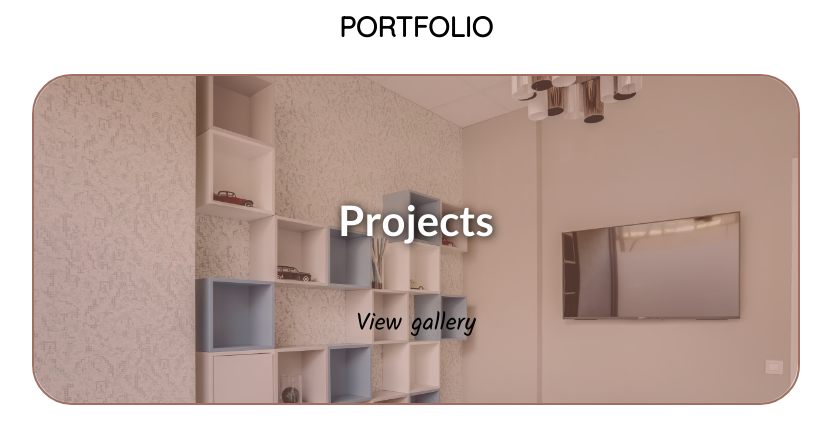
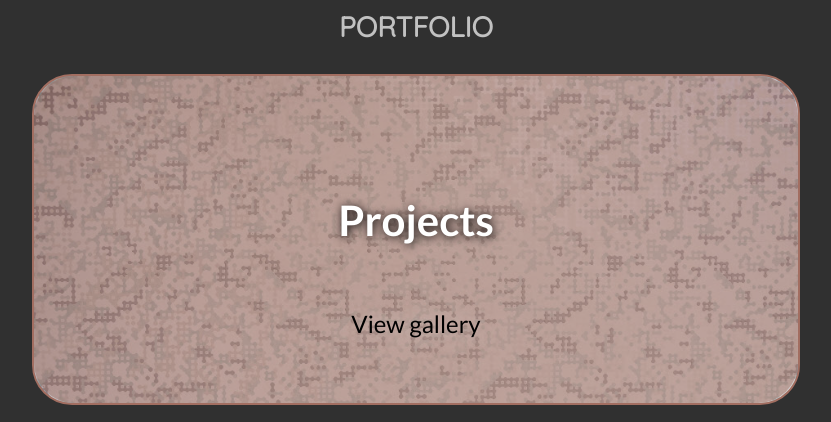
Before and after one commit to tino2015/DI-20171213, a PHP site: page / in a window 1280 px wide; the page is wider, and only the part inside the window is pictured. Shown: the part 1596-2018 px from the top of that part, without its empty margins (224-1055 px from the left). Run offline with PHP 8.4, Linux system fonts and the light colour scheme; data that the repository does not hold is empty; some libraries are stand-ins or nearby versions.

Commit message:
about-portfolio UI changes

```diff
--- a/_style/main.css
+++ b/_style/main.css
@@ -1131,20 +1131,23 @@ li {
     background-color: rgba(258,171,122,1);
 }
 
-.events,
-.portfolio {
+.events {
     background-color: rgba(255,255,255,1);
     margin: 0 auto;
 }
 
+.portfolio {
+    background-color: rgba(48,48,48,1);
+    margin: 0 auto;
+}
+
 .portfolio p {
     color: black;
 }
 
 p.view-gal {
-    font-family: 'Kalam', cursive;
     font-size: 1.5rem;
-    text-shadow: 1px 1px 20px rgba(255,255,255,0.5);
+    text-shadow: 1px 1px 25px rgba(255,255,255,0.5);
 }
 
 .events p {
@@ -1194,7 +1197,7 @@ h3.black {
 }
 
 .about {
-    background-color: rgba(48,48,48,1);
+    background-color: rgba(162,110,97,1);
 }
 
 .feature-content {
--- a/index.html
+++ b/index.html
@@ -156,7 +156,7 @@
           <div class="grid-column grid-fifth"></div>
           <div class="grid-column grid-three-fifth">
             <div class="feature-content center">
-                <h3 class="black">PORTFOLIO</h3>
+                <h3>PORTFOLIO</h3>
                 <div class="portfolio-banner hideme">
                     <div class="projects overlay rosegold">
                         <a id="projects-gal" href="#" onclick="openPhotoSwipeProjects();return false;"><h4>Projects</h4>
--- a/index.php
+++ b/index.php
@@ -156,7 +156,7 @@
           <div class="grid-column grid-fifth"></div>
           <div class="grid-column grid-three-fifth">
             <div class="feature-content center">
-                <h3 class="black">PORTFOLIO</h3>
+                <h3>PORTFOLIO</h3>
                 <div class="portfolio-banner hideme">
                     <div class="projects overlay rosegold">
                         <a id="projects-gal" href="#" onclick="openPhotoSwipeProjects();return false;"><h4>Projects</h4>
```
Also changed, not shown: _img/portfolio/projects/ba-bg.jpg, 1 other file.
